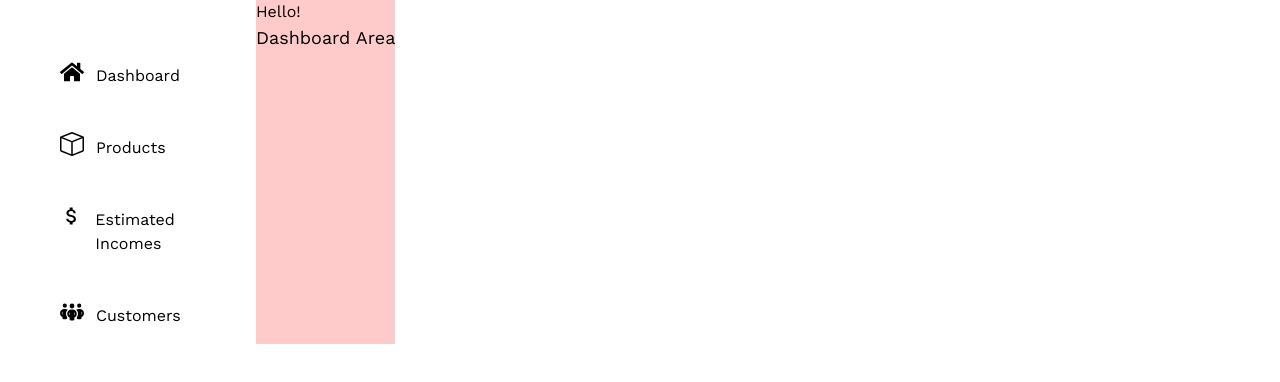
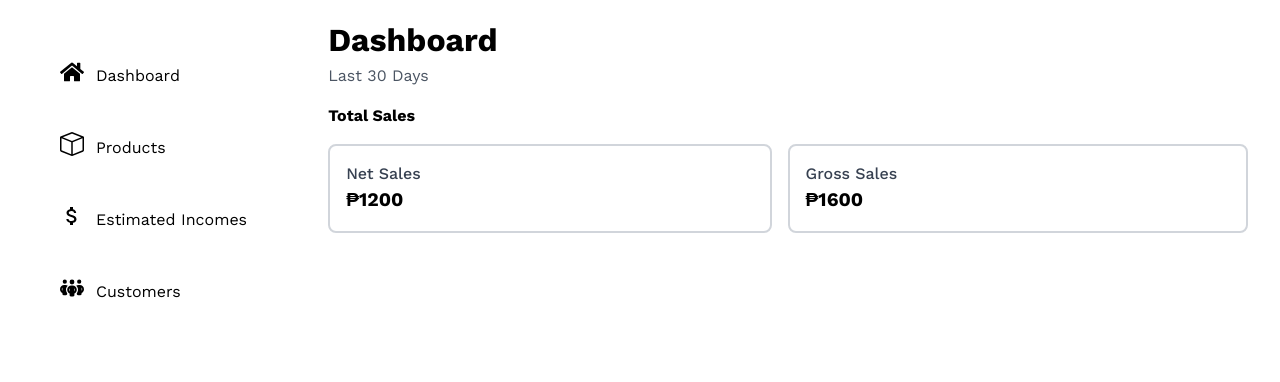
Before and after one commit to RaveZam/The-Coffee-Nest-Dashboard-Analytics-With-Predictive-Income-React, a React (Vite) app in the folder dsafrontend/: page / in a window 1280 px wide. Shown: the top 382 px of the page. Built offline with nearby package versions, Linux system fonts and the light colour scheme.

Commit message:
Dashboard Additions

```diff
--- a/dsafrontend/src/contentarea/Contentarea.jsx
+++ b/dsafrontend/src/contentarea/Contentarea.jsx
@@ -2,7 +2,7 @@ import Dashboard from "../dashboard/Dashboard";
 import Products from "../products/Products";
 
 export default function Contentarea({ navigate }) {
-  const renderContent = () => {
+  function renderContent() {
     switch (navigate) {
       case "Dashboard":
         return <Dashboard />;
@@ -11,10 +11,9 @@ export default function Contentarea({ navigate }) {
       default:
         return <Dashboard />;
     }
-  };
+  }
   return (
-    <div className="bg-red-200">
-      <h1>Hello!</h1>
+    <div className="w-full mt-4 mr-8">
       <div>{renderContent()}</div>
     </div>
   );
--- a/dsafrontend/src/dashboard/Dashboard.jsx
+++ b/dsafrontend/src/dashboard/Dashboard.jsx
@@ -1,7 +1,21 @@
 export default function Dashboard() {
+  const netSales = 1200;
+  const grossSales = 1600;
   return (
     <div>
-      <h1 className="text-lg">Dashboard Area</h1>
+      <h1 className="text-[2.5vw] font-bold">Dashboard</h1>
+      <span className="text-gray-600 mt-4">Last 30 Days</span>
+      <h3 className="mt-4 mb-4 font-bold">Total Sales</h3>
+      <div className="flex  gap-4">
+        <div className="flex-grow p-4 border-solid border-2 border-gray-300 rounded-lg">
+          <h2 className="font-medium text-gray-700">Net Sales</h2>
+          <h1 className="font-bold text-[1.5vw]">₱{netSales}</h1>
+        </div>
+        <div className="flex-grow p-4 border-solid border-2 border-gray-300 rounded-lg">
+          <h2 className="font-medium text-gray-700">Gross Sales</h2>
+          <h1 className="font-bold text-[1.5vw]">₱{grossSales}</h1>
+        </div>
+      </div>
     </div>
   );
 }
--- a/dsafrontend/src/products/Products.jsx
+++ b/dsafrontend/src/products/Products.jsx
@@ -1,7 +1,7 @@
 export default function Products() {
   return (
     <div>
-      <h1>Products Section</h1>
+      <h1 className="text-[2.5vw] font-extrabold">Products Section</h1>
     </div>
   );
 }
--- a/dsafrontend/src/sidebar/Sidebar.jsx
+++ b/dsafrontend/src/sidebar/Sidebar.jsx
@@ -5,7 +5,7 @@ import { FaPeopleGroup } from "react-icons/fa6";
 
 export default function Sidebar({ navigateTo }) {
   return (
-    <div className="w-1/5 pl-12 pt-12">
+    <div className="w-1/3 pl-12 pt-12 mr-2">
       <ul className="space-y-4 cursor-pointer w-full">
         <li
           onClick={() => navigateTo("Dashboard")}
@@ -22,7 +22,7 @@ export default function Sidebar({ navigateTo }) {
           Products
         </li>
         <li
-          onClick={() => navigateTo("Income")}
+          onClick={() => navigateTo("Products")}
           className="flex p-4 hover:bg-gray-200 transition duration-300 rounded-lg"
         >
           <MdOutlineAttachMoney className="scale-150 mr-4" />
```
